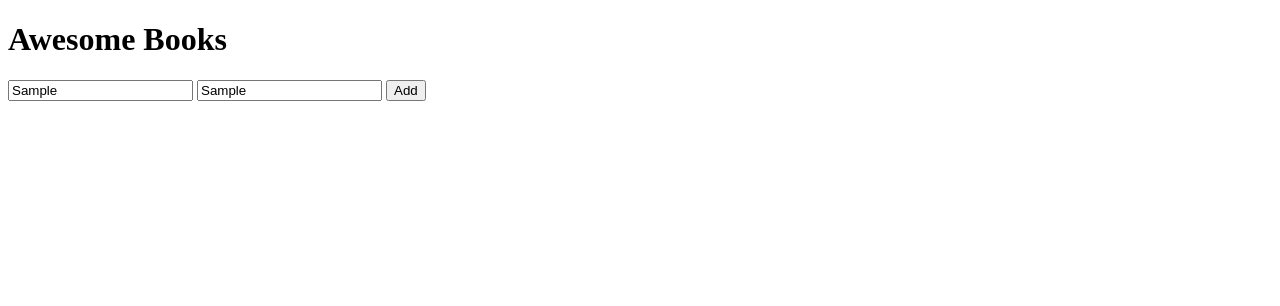
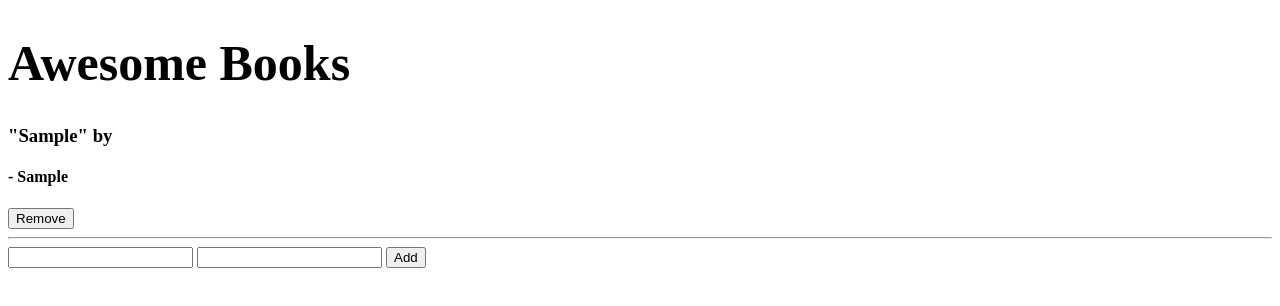
Before and after one commit to faizi2500/Book-List, a plain HTML site: page index.html in a window 1280 px wide. Both pictures are taken after typing "Sample", "Sample" into the empty fields and a click on the button "Add". Drawn offline with Linux system fonts and the light colour scheme.

Commit message:
Add complete functionality using pure JS without classes

```diff
--- a/css/style.css
+++ b/css/style.css
@@ -1 +1,13 @@
 /* empty  */
+
+#error-empty {
+  display: none;
+}
+
+#error-repeat {
+  display: none;
+}
+
+h1 {
+  font-size: 50px;
+}
--- a/index.html
+++ b/index.html
@@ -17,6 +17,9 @@
       <button type="submit" id="addbtn">Add</button>
     </form>
 
+    <p id = "error-empty">Alert: Please insert the name of Book and Author.</p>
+    <p id = "error-repeat">Note: This book already exists in your Reading List.</p>
+
     <script src="js/books.js"></script>
   </body>
 </html>
--- a/js/books.js
+++ b/js/books.js
@@ -1,64 +1,102 @@
 let books = [];
-const body =document.querySelector('body')
-const form = document.getElementById('form');
-const btn = document.getElementById('addbtn');
-
-btn.addEventListener('click', input);
+const body = document.querySelector("body");
+const form = document.getElementById("form");
+const btn = document.getElementById("addbtn");
+const bookList = document.getElementById("container");
+btn.addEventListener("click", input);
 
 function input(e) {
   e.preventDefault();
-  const bookTitle =document.getElementById('title').value;  // bookTitle as input from book name
-  const bookAuthor =document.getElementById('author').value; // bookAuthor as input from book Author
-  let status = true //this is to make sure that the book list is pushed only if it is true otherwise that line wont work.
-  const error = document.createElement('p');
+  const bookTitle = document.getElementById("title").value;
+  const bookAuthor = document.getElementById("author").value;
+  status = true;
+  const error = document.createElement("p");
+  const emptyForm = document.getElementById('error-empty')
+  const errorRepeat = document.getElementById('error-repeat')
 
-  // check if the values are empty
-  if(bookTitle === "" || bookAuthor === "") {
-    error.innerHTML = `<strong>Required:</strong> Please insert Book Name and Author Name`;
+
+  if (bookTitle === "" || bookAuthor === "") {
+    emptyForm.style.display = 'block';
     body.appendChild(error);
     status = false;
+  } else {
+    for (let i = 0; i < books.length; i++) {
+      if (books[i].title == bookTitle && books[i].author == bookAuthor) {
+        errorRepeat.style.display = 'block'
+        body.appendChild(error);
+        status = false;
+      }
+    }
   }
-  else  {    // checking if there is a similar book with the name and title.
-    for(let i = 0; i < books.length; i++) {
-        if(books[i].title == bookTitle && books[i].author == bookAuthor){
-          error.innerHTML = `<strong>Note: </strong> This book already exists in your Reading List.`
-          body.appendChild(error);
-          status = false;
-        }
-      }
-  }
+
   if (status) {
     const list = {
-      id: Date(),
+      id: books.length,
       title: `${bookTitle}`,
       author: `${bookAuthor}`,
     };
-    books.push(list);
-    updateStorage()
+    books.unshift(list);
+    console.log(books);
+    emptyForm.style.display = 'none';
+    errorRepeat.style.display = 'none';
+    updateStorage();
   }
-
-  console.log(books)
-  console.log(books.length)
+  form.reset();
 }
 
 // Update Local Storage
 function updateStorage() {
-  localStorage.setItem('books',JSON.stringify(books));
-}
-
-// Parse data that is inside the storage so it is in the form of object not string.
-
-const parseStorage = JSON.parse(localStorage.getItem('books'));
-if(parseStorage !== null) {
+  localStorage.setItem("books", JSON.stringify(books));
   displayBooks();
 }
 
-let parent = document.createElement('ul')
+function getData() {
+  let parsedBooks = JSON.parse(localStorage.getItem("books"));
+  if(parsedBooks !== null) {
+    books = parsedBooks;
+  }
+}
 
 function displayBooks() {
-  for(let i = 0; i < books.length; i++){
-     let li = document.createElement('li');
-     li.innerHTML = `<h3 class=book-heading> ${books[i].title} </h3>`;
-     parent.appendChild(li);
+  getData();
+  if (books != null) {
+
+    bookList.innerHTML = ""; // Purpose of setting this equal to empty is so whenever this functioned is called from the storage, it starts from scratch.
+    books.forEach((book, index) => {
+      const eachBook = document.createElement("div");
+
+      const bookName = document.createElement("h3");
+      bookName.innerHTML = `"${book.title}" by`;
+      eachBook.appendChild(bookName);
+
+      const bookWriter = document.createElement("h4");
+      bookWriter.innerHTML = `- ${book.author}`;
+      eachBook.appendChild(bookWriter);
+
+      const remove = document.createElement("button");
+      remove.innerHTML = "Remove";
+      remove.addEventListener("click", () => removebtn(index));
+      eachBook.appendChild(remove);
+
+      const separatingLine = document.createElement("hr");
+      separatingLine.className = "horizontal-line";
+      eachBook.appendChild(separatingLine);
+
+      bookList.appendChild(eachBook);
+    });
   }
 }
+
+(function() {
+  displayBooks();
+})()
+
+// window.onload = displayBooks;
+
+
+function removebtn(id) {
+  books = books.filter((book, index) => {
+    return id !== index;
+  })
+  updateStorage();
+}
```
